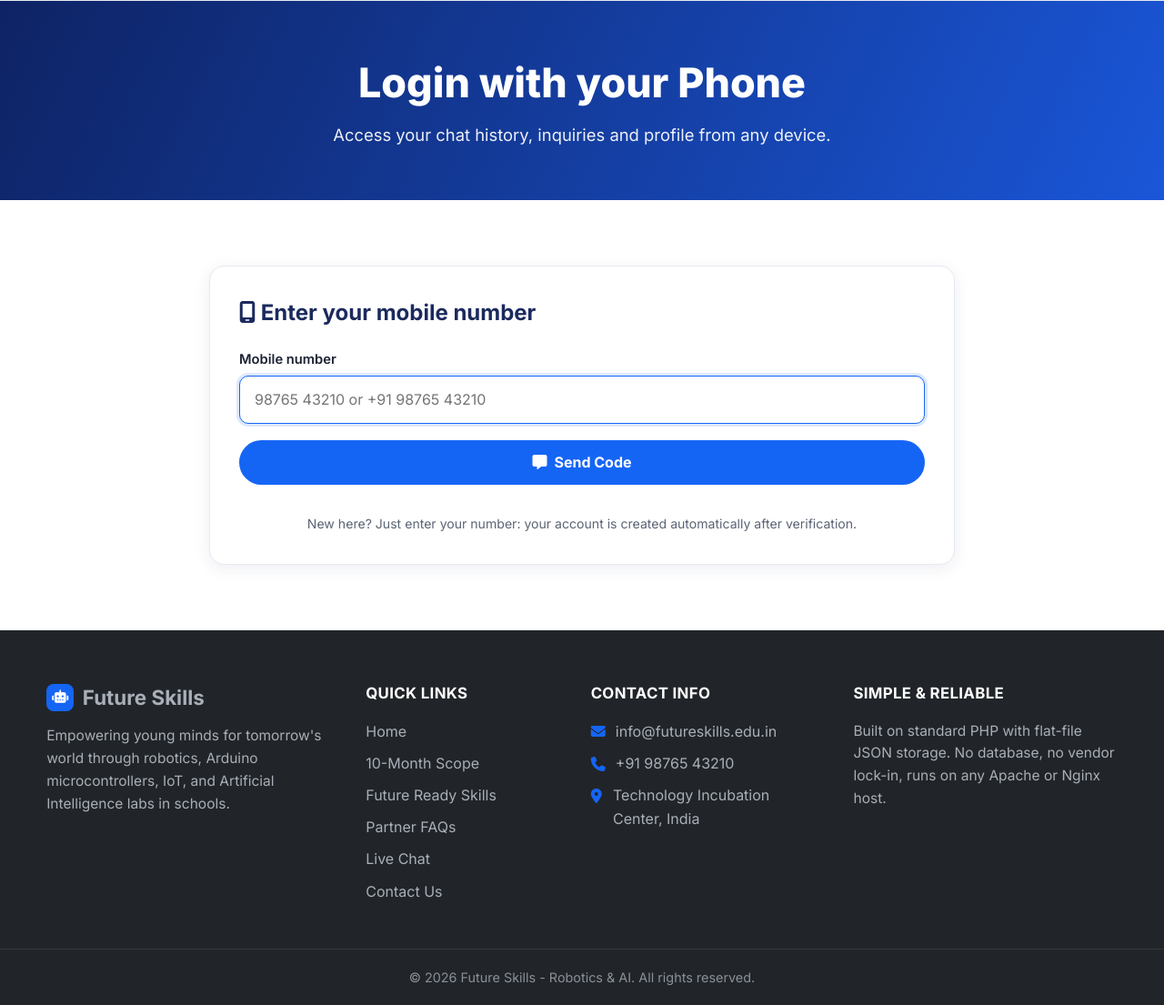
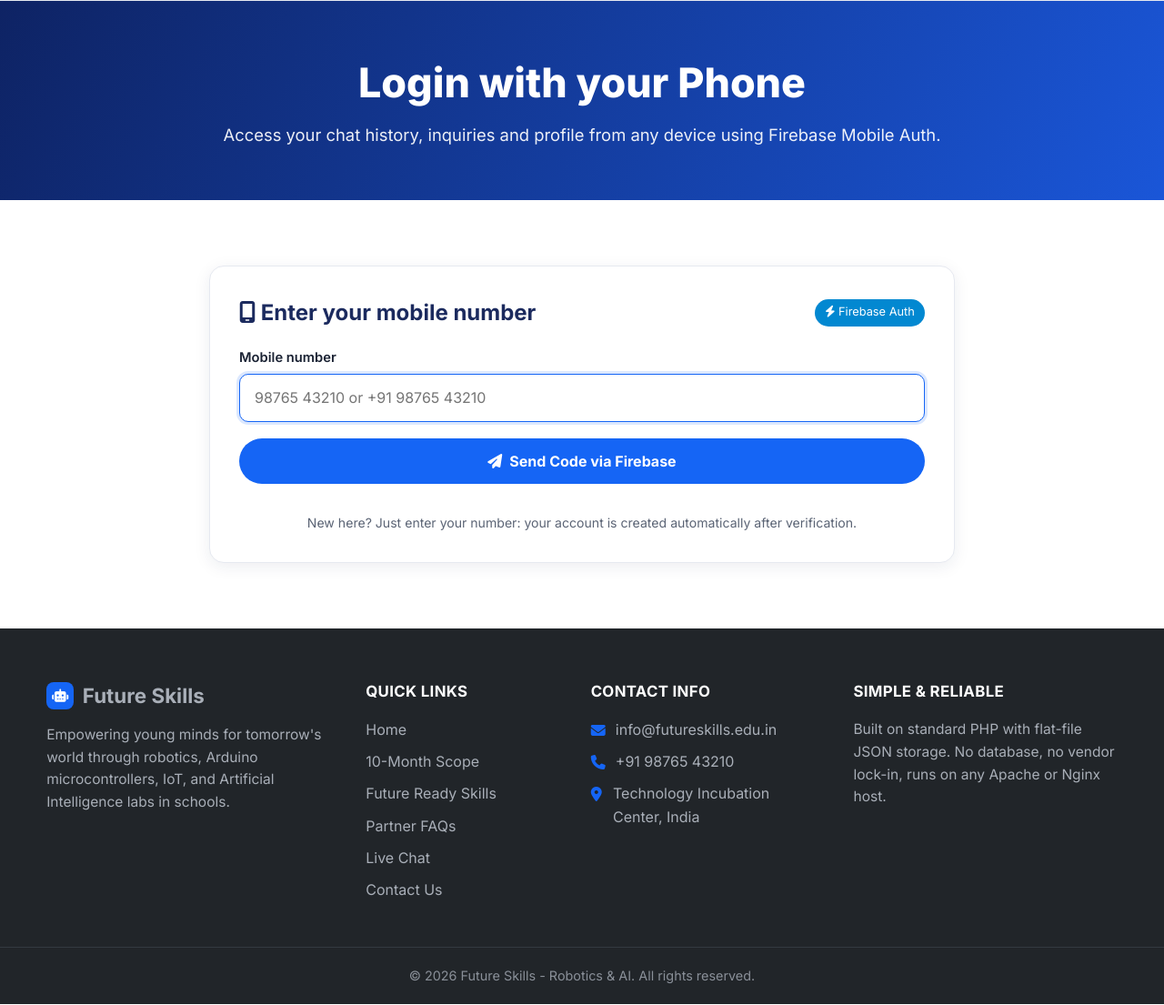
Before and after one commit to Dhruvdoshimmm/future-skills, a PHP site: page /login.php in a window 1280 px wide. Shown: the part 76-1181 px from the top of the page at 91% size. Run offline with PHP 8.4, Linux system fonts and the light colour scheme; some libraries are stand-ins or nearby versions.

Commit message:
Firebase login

```diff
--- /dev/null
+++ b/assets/js/firebase-login.js
@@ -0,0 +1,231 @@
+(function () {
+  'use strict';
+
+  if (typeof firebase === 'undefined' || !window.FIREBASE_CONFIG) {
+    console.error('Firebase SDK or configuration is missing.');
+    return;
+  }
+
+  // Initialize Firebase if not already initialized
+  if (!firebase.apps.length) {
+    firebase.initializeApp(window.FIREBASE_CONFIG);
+  }
+
+  var auth = firebase.auth();
+  auth.useDeviceLanguage();
+
+  var phoneForm = document.getElementById('firebasePhoneForm');
+  var codeForm = document.getElementById('firebaseCodeForm');
+  var phoneSection = document.getElementById('fbPhoneSection');
+  var codeSection = document.getElementById('fbCodeSection');
+  var alertBox = document.getElementById('fbAlertBox');
+  var pendingPhoneSpan = document.getElementById('fbPendingPhone');
+  var btnSendOtp = document.getElementById('btnSendOtp');
+  var btnVerifyOtp = document.getElementById('btnVerifyOtp');
+  var btnResendOtp = document.getElementById('btnResendOtp');
+  var btnChangePhone = document.getElementById('btnChangePhone');
+  var recaptchaContainer = document.getElementById('recaptcha-container');
+
+  var confirmationResult = null;
+  var currentPhone = '';
+
+  function showAlert(msg, type) {
+    if (!alertBox) return;
+    alertBox.className = 'alert alert-' + (type || 'error');
+    alertBox.textContent = msg;
+    alertBox.style.display = 'block';
+  }
+
+  function hideAlert() {
+    if (!alertBox) return;
+    alertBox.style.display = 'none';
+    alertBox.textContent = '';
+  }
+
+  function normalizePhone(raw) {
+    var s = (raw || '').trim().replace(/[\s\-().]/g, '');
+    if (!s) return null;
+    if (s.charAt(0) === '+') {
+      return /^\+[1-9]\d{7,14}$/.test(s) ? s : null;
+    }
+    if (/^\d+$/.test(s)) {
+      if (s.length === 10 && parseInt(s.charAt(0), 10) >= 6) return '+91' + s;
+      if (s.length === 11 && s.charAt(0) === '0' && parseInt(s.charAt(1), 10) >= 6) return '+91' + s.substring(1);
+      if (s.length === 12 && s.indexOf('91') === 0 && parseInt(s.charAt(2), 10) >= 6) return '+' + s;
+    }
+    return null;
+  }
+
+  function initRecaptcha() {
+    if (window.recaptchaVerifier) {
+      try { window.recaptchaVerifier.clear(); } catch (e) {}
+    }
+    window.recaptchaVerifier = new firebase.auth.RecaptchaVerifier(recaptchaContainer, {
+      size: 'invisible',
+      callback: function () {
+        // reCAPTCHA solved
+      },
+      'expired-callback': function () {
+        showAlert('reCAPTCHA expired. Please click Send Code again.', 'error');
+      }
+    });
+  }
+
+  // Initialise reCAPTCHA
+  initRecaptcha();
+
+  if (phoneForm) {
+    phoneForm.addEventListener('submit', function (e) {
+      e.preventDefault();
+      hideAlert();
+
+      var phoneInput = document.getElementById('phone');
+      var rawPhone = phoneInput ? phoneInput.value : '';
+      var formattedPhone = normalizePhone(rawPhone);
+
+      if (!formattedPhone) {
+        showAlert('Please enter a valid 10-digit mobile number or full international format (+919876543210).', 'error');
+        return;
+      }
+
+      currentPhone = formattedPhone;
+      btnSendOtp.disabled = true;
+      btnSendOtp.innerHTML = '<i class="fa-solid fa-spinner fa-spin"></i> Sending OTP...';
+
+      auth.signInWithPhoneNumber(formattedPhone, window.recaptchaVerifier)
+        .then(function (result) {
+          confirmationResult = result;
+          btnSendOtp.disabled = false;
+          btnSendOtp.innerHTML = '<i class="fa-solid fa-message"></i> Send Code';
+
+          if (pendingPhoneSpan) pendingPhoneSpan.textContent = currentPhone;
+          if (phoneSection) phoneSection.style.display = 'none';
+          if (codeSection) codeSection.style.display = 'block';
+
+          var codeInput = document.getElementById('code');
+          if (codeInput) { codeInput.value = ''; codeInput.focus(); }
+          showAlert('Verification code sent to ' + currentPhone + ' via SMS.', 'success');
+        })
+        .catch(function (error) {
+          console.error('Firebase Auth Error:', error);
+          btnSendOtp.disabled = false;
+          btnSendOtp.innerHTML = '<i class="fa-solid fa-message"></i> Send Code';
+
+          // Reset reCAPTCHA widget on error
+          initRecaptcha();
+
+          var msg = 'Could not send SMS code.';
+          if (error.code === 'auth/invalid-phone-number') {
+            msg = 'The phone number format is invalid. Please check the number.';
+          } else if (error.code === 'auth/too-many-requests') {
+            msg = 'Too many attempts. Please wait a few minutes before trying again.';
+          } else if (error.code === 'auth/captcha-check-failed') {
+            msg = 'reCAPTCHA verification failed. Please try again.';
+          } else if (error.message) {
+            msg = error.message;
+          }
+          showAlert(msg, 'error');
+        });
+    });
+  }
+
+  if (codeForm) {
+    codeForm.addEventListener('submit', function (e) {
+      e.preventDefault();
+      hideAlert();
+
+      var codeInput = document.getElementById('code');
+      var code = codeInput ? codeInput.value.trim() : '';
+
+      if (!code || code.length !== 6 || !/^\d{6}$/.test(code)) {
+        showAlert('Please enter the full 6-digit verification code.', 'error');
+        return;
+      }
+
+      if (!confirmationResult) {
+        showAlert('Session expired. Please request a new code.', 'error');
+        return;
+      }
+
+      btnVerifyOtp.disabled = true;
+      btnVerifyOtp.innerHTML = '<i class="fa-solid fa-spinner fa-spin"></i> Verifying...';
+
+      confirmationResult.confirm(code)
+        .then(function (result) {
+          var user = result.user;
+          user.getIdToken().then(function (idToken) {
+            // Send verified status to backend login.php
+            var csrfToken = document.querySelector('input[name="csrf"]');
+            var nextInput = document.querySelector('input[name="next"]');
+
+            var formData = new FormData();
+            formData.append('action', 'firebase_login');
+            formData.append('phone', currentPhone || user.phoneNumber);
+            formData.append('idToken', idToken);
+            if (csrfToken) formData.append('csrf', csrfToken.value);
+            if (nextInput) formData.append('next', nextInput.value);
+
+            fetch('login.php', {
+              method: 'POST',
+              body: formData,
+              headers: { 'X-Requested-With': 'fetch' },
+              credentials: 'same-origin'
+            })
+              .then(function (res) { return res.json(); })
+              .then(function (data) {
+                if (data.ok && data.redirect) {
+                  window.location.href = data.redirect;
+                } else if (data.error) {
+                  showAlert(data.error, 'error');
+                  btnVerifyOtp.disabled = false;
+                  btnVerifyOtp.innerHTML = 'Verify &amp; Login';
+                } else {
+                  window.location.reload();
+                }
+              })
+              .catch(function (err) {
+                console.error('Server sync error:', err);
+                showAlert('Verified with Firebase! Redirecting...', 'success');
+                window.location.href = nextInput ? nextInput.value : 'account.php';
+              });
+          });
+        })
+        .catch(function (error) {
+          console.error('Code confirmation error:', error);
+          btnVerifyOtp.disabled = false;
+          btnVerifyOtp.innerHTML = 'Verify &amp; Login';
+
+          var msg = 'Invalid verification code.';
+          if (error.code === 'auth/invalid-verification-code') {
+            msg = 'The code you entered is incorrect. Please check and try again.';
+          } else if (error.code === 'auth/code-expired') {
+            msg = 'This code has expired. Please request a new code.';
+          } else if (error.message) {
+            msg = error.message;
+          }
+          showAlert(msg, 'error');
+        });
+    });
+  }
+
+  if (btnResendOtp) {
+    btnResendOtp.addEventListener('click', function (e) {
+      e.preventDefault();
+      if (phoneForm) {
+        phoneForm.dispatchEvent(new Event('submit'));
+      }
+    });
+  }
+
+  if (btnChangePhone) {
+    btnChangePhone.addEventListener('click', function (e) {
+      e.preventDefault();
+      hideAlert();
+      confirmationResult = null;
+      if (codeSection) codeSection.style.display = 'none';
+      if (phoneSection) phoneSection.style.display = 'block';
+      var phoneInput = document.getElementById('phone');
+      if (phoneInput) { phoneInput.focus(); phoneInput.select(); }
+    });
+  }
+})();
--- a/includes/config.php
+++ b/includes/config.php
@@ -141,6 +141,21 @@ function render_chat_messages(array $msgs, string $me, string $meLabel, string $
     }
 }
 
+/* ---------- Firebase Configuration ---------- */
+define('FIREBASE_CONFIG', [
+    'apiKey'            => 'AIzaSyBgUWoXrNVwFybnHBLihOfg3AN5o9QwNgo',
+    'authDomain'        => 'future-skills-21690.firebaseapp.com',
+    'projectId'         => 'future-skills-21690',
+    'storageBucket'     => 'future-skills-21690.firebasestorage.app',
+    'messagingSenderId' => '913658454846',
+    'appId'             => '1:913658454846:web:7487cc06cfa09ae82d026f',
+    'measurementId'     => 'G-R6NF9RH122'
+]);
+
+function firebase_config_json(): string {
+    return json_encode(FIREBASE_CONFIG, JSON_UNESCAPED_SLASHES | JSON_HEX_TAG | JSON_HEX_AMP | JSON_HEX_APOS | JSON_HEX_QUOT);
+}
+
 require_once __DIR__ . '/db.php';
 require_once __DIR__ . '/auth.php';
 require_once __DIR__ . '/inquiry.php';
--- a/login.php
+++ b/login.php
@@ -11,6 +11,22 @@ $action = (string)($_POST['action'] ?? '');
 if ($_SERVER['REQUEST_METHOD'] === 'POST') {
     if (!csrf_check()) {
         $errors[] = 'Session expired. Please try again.';
+    } elseif ($action === 'firebase_login') {
+        $phoneInput = trim((string)($_POST['phone'] ?? ''));
+        $phone = normalize_phone($phoneInput);
+        if (!$phone) {
+            $err = 'Please enter a valid mobile number.';
+            if (is_ajax()) json_out(['ok' => false, 'error' => $err]);
+            $errors[] = $err;
+        } else {
+            $user = user_login($phone);
+            $target = ($user['name'] === '' ? 'account.php?welcome=1&next=' . urlencode($next) : $next);
+            if (is_ajax()) {
+                json_out(['ok' => true, 'redirect' => $target]);
+            }
+            header('Location: ' . $target);
+            exit;
+        }
     } elseif ($action === 'send_otp' || $action === 'resend') {
         $phoneInput = trim((string)($_POST['phone'] ?? ''));
         $phone = $action === 'resend' ? ($_SESSION['otp_phone'] ?? null) : normalize_phone($phoneInput);
@@ -37,7 +53,6 @@ if ($_SERVER['REQUEST_METHOD'] === 'POST') {
             $errors[] = $err;
         } else {
             $user = user_login($phone);
-            // New visitors complete their profile first, then continue.
             header('Location: ' . ($user['name'] === '' ? 'account.php?welcome=1&next=' . urlencode($next) : $next));
             exit;
         }
@@ -54,43 +69,73 @@ require __DIR__ . '/header.php';
 <section class="page-hero">
     <div class="container">
         <h1>Login with your Phone</h1>
-        <p>Access your chat history, inquiries and profile from any device.</p>
+        <p>Access your chat history, inquiries and profile from any device using Firebase Mobile Auth.</p>
     </div>
 </section>
 
 <section class="section">
     <div class="container narrow">
         <div class="form-card login-card">
+            <!-- Firebase Recaptcha Container -->
+            <div id="recaptcha-container"></div>
+
+            <div id="fbAlertBox" class="alert" style="display:none;"></div>
+
             <?php if ($flash && $pending): ?><div class="alert alert-<?= e($flash['type']) ?>"><?= e($flash['msg']) ?></div><?php endif; ?>
             <?php if ($errors): ?><div class="alert alert-error"><ul><?php foreach ($errors as $er): ?><li><?= e($er) ?></li><?php endforeach; ?></ul></div><?php endif; ?>
 
-            <?php if (!$pending): ?>
-                <h2 class="card-heading"><i class="fa-solid fa-mobile-screen"></i> Enter your mobile number</h2>
-                <form method="post" action="login.php">
-                    <?= csrf_field() ?><input type="hidden" name="action" value="send_otp"><input type="hidden" name="next" value="<?= e($next) ?>">
-                    <div class="form-row"><label for="phone">Mobile number</label>
-                        <input type="tel" id="phone" name="phone" required maxlength="20" placeholder="98765 43210 or +91 98765 43210" value="<?= e($phoneInput) ?>" autofocus autocomplete="tel"></div>
-                    <button class="btn btn-primary btn-block" type="submit"><i class="fa-solid fa-message"></i> Send Code</button>
+            <!-- STEP 1: Phone Entry Section -->
+            <div id="fbPhoneSection" style="<?= $pending ? 'display:none;' : 'display:block;' ?>">
+                <div style="display:flex; justify-content:space-between; align-items:center; margin-bottom:1.2rem; flex-wrap:wrap; gap:.5rem;">
+                    <h2 class="card-heading" style="margin-bottom:0;"><i class="fa-solid fa-mobile-screen"></i> Enter your mobile number</h2>
+                    <span class="badge" style="background:#0288d1; padding:.3rem .7rem; font-size:.8rem;"><i class="fa-solid fa-bolt"></i> Firebase Auth</span>
+                </div>
+                <form id="firebasePhoneForm" method="post" action="login.php">
+                    <?= csrf_field() ?>
+                    <input type="hidden" name="action" value="send_otp">
+                    <input type="hidden" name="next" value="<?= e($next) ?>">
+                    <div class="form-row">
+                        <label for="phone">Mobile number</label>
+                        <input type="tel" id="phone" name="phone" required maxlength="20" placeholder="98765 43210 or +91 98765 43210" value="<?= e($phoneInput) ?>" autofocus autocomplete="tel">
+                    </div>
+                    <button id="btnSendOtp" class="btn btn-primary btn-block" type="submit">
+                        <i class="fa-solid fa-paper-plane"></i> Send Code via Firebase
+                    </button>
                 </form>
                 <p class="center-note small">New here? Just enter your number: your account is created automatically after verification.</p>
-            <?php else: ?>
+            </div>
+
+            <!-- STEP 2: Code Verification Section -->
+            <div id="fbCodeSection" style="<?= $pending ? 'display:block;' : 'display:none;' ?>">
                 <h2 class="card-heading"><i class="fa-solid fa-shield-halved"></i> Enter the 6-digit code</h2>
-                <p class="muted-dark">We sent a code to <strong><?= e($pending) ?></strong>.</p>
+                <p class="muted-dark">We sent a verification code to <strong id="fbPendingPhone"><?= e($pending ?? '') ?></strong>.</p>
                 <?php if (!empty($_SESSION['demo_code'])): ?>
-                    <div class="alert alert-info"><strong>Demo mode (localhost only):</strong> your code is <code><?= e($_SESSION['demo_code']) ?></code></div>
+                    <div class="alert alert-info"><strong>Demo mode (localhost fallback):</strong> your code is <code><?= e($_SESSION['demo_code']) ?></code></div>
                 <?php endif; ?>
-                <form method="post" action="login.php">
-                    <?= csrf_field() ?><input type="hidden" name="action" value="verify"><input type="hidden" name="next" value="<?= e($next) ?>">
-                    <div class="form-row"><label for="code">Verification code</label>
-                        <input type="text" id="code" name="code" class="otp-input" required inputmode="numeric" pattern="\d{6}" maxlength="6" autocomplete="one-time-code" autofocus></div>
-                    <button class="btn btn-primary btn-block" type="submit">Verify &amp; Login</button>
+                <form id="firebaseCodeForm" method="post" action="login.php">
+                    <?= csrf_field() ?>
+                    <input type="hidden" name="action" value="verify">
+                    <input type="hidden" name="next" value="<?= e($next) ?>">
+                    <div class="form-row">
+                        <label for="code">Verification code</label>
+                        <input type="text" id="code" name="code" class="otp-input" required inputmode="numeric" pattern="\d{6}" maxlength="6" autocomplete="one-time-code" autofocus>
+                    </div>
+                    <button id="btnVerifyOtp" class="btn btn-primary btn-block" type="submit">Verify &amp; Login</button>
                 </form>
                 <div class="login-links">
-                    <form method="post" action="login.php"><?= csrf_field() ?><input type="hidden" name="action" value="resend"><input type="hidden" name="next" value="<?= e($next) ?>"><button class="link-btn blue" type="submit">Resend code</button></form>
-                    <form method="post" action="login.php"><?= csrf_field() ?><input type="hidden" name="action" value="change"><input type="hidden" name="next" value="<?= e($next) ?>"><button class="link-btn blue" type="submit">Change number</button></form>
+                    <button id="btnResendOtp" class="link-btn blue" type="button">Resend code</button>
+                    <button id="btnChangePhone" class="link-btn blue" type="button">Change number</button>
                 </div>
-            <?php endif; ?>
+            </div>
         </div>
     </div>
 </section>
+
+<!-- Firebase SDK & Client App -->
+<script>
+    window.FIREBASE_CONFIG = <?= firebase_config_json() ?>;
+</script>
+<script src="https://www.gstatic.com/firebasejs/10.12.0/firebase-app-compat.js"></script>
+<script src="https://www.gstatic.com/firebasejs/10.12.0/firebase-auth-compat.js"></script>
+<script src="assets/js/firebase-login.js"></script>
 <?php require __DIR__ . '/footer.php'; ?>
```
